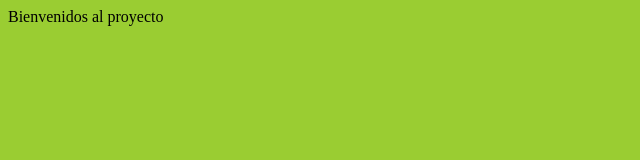
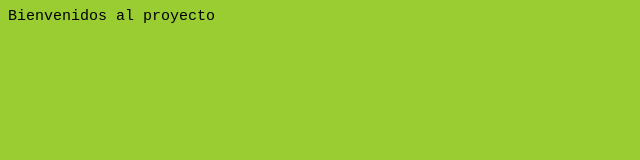
Before and after one commit to afreire75/CarpetaDeProyecto, a plain HTML site: page index.html in a window 1280 px wide. Shown: the full height of the page, 0-640 px from the left. Drawn offline with Linux system fonts and the light colour scheme.

Commit message:
se agrega estilos en la fuente

```diff
--- a/estils.css
+++ b/estils.css
@@ -1,3 +1,5 @@
 body{
     background-color: yellowgreen;
+    font-size: 15px;
+    font-family: 'Courier New', Courier, monospace;
 }
```
